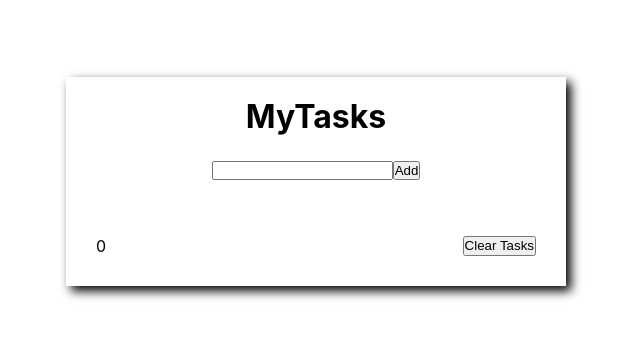
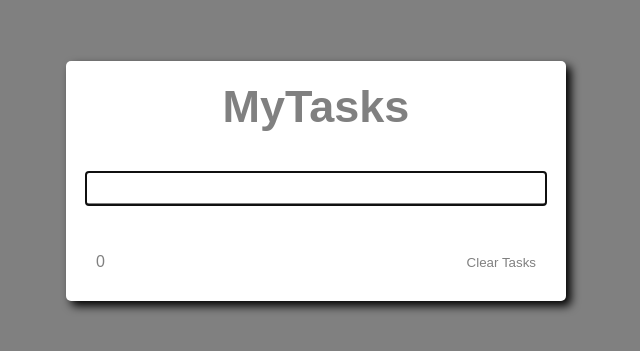
Before and after one commit to enesyagmur/todo-app-with-redux, a React (Create React App) app: page / in a window 1280 px wide. Shown: the part 219-570 px from the top of the page, without its empty margins (324-964 px from the left). Built offline with nearby package versions, Linux system fonts and the light colour scheme.

Commit message:
style islemleri

```diff
--- a/src/App.css
+++ b/src/App.css
@@ -2,6 +2,7 @@
   box-sizing: border-box;
   padding: 0;
   margin: 0;
+  font-family: Arial, Helvetica, sans-serif;
 }
 .App {
   width: 100%;
@@ -9,15 +10,27 @@
   display: flex;
   justify-content: center;
   align-items: center;
+  background-color: gray;
+}
+h1 {
+  font-size: 45px;
+  margin-bottom: 20px;
 }
 .main {
   width: 500px;
   padding: 20px;
+  background-color: white;
+  color: gray;
   box-shadow: 5px 5px 10px black;
+  border-radius: 5px;
   display: flex;
   flex-direction: column;
   align-items: center;
   justify-content: center;
+  -webkit-border-radius: 5px;
+  -moz-border-radius: 5px;
+  -ms-border-radius: 5px;
+  -o-border-radius: 5px;
 }
 footer {
   display: flex;
--- a/src/components/clear.jsx
+++ b/src/components/clear.jsx
@@ -5,7 +5,19 @@ import { useDispatch } from "react-redux";
 const Clear = () => {
   const dispatch = useDispatch();
 
-  return <button onClick={() => dispatch(clearAll())}>Clear Tasks</button>;
+  return (
+    <button
+      style={{
+        backgroundColor: "white",
+        border: "none",
+        color: "gray",
+        cursor: "pointer",
+      }}
+      onClick={() => dispatch(clearAll())}
+    >
+      Clear Tasks
+    </button>
+  );
 };
 
 export default Clear;
--- a/src/components/inputTask.css
+++ b/src/components/inputTask.css
@@ -5,3 +5,11 @@
   align-items: center;
   justify-content: center;
 }
+.input {
+  border: none;
+  border-bottom: 2px solid gray;
+  width: 100%;
+  padding: 5px;
+  text-align: center;
+  font-size: 18px;
+}
--- a/src/components/inputTask.jsx
+++ b/src/components/inputTask.jsx
@@ -7,14 +7,23 @@ import { nanoid } from "@reduxjs/toolkit";
 const InputTask = () => {
   const [input, setinput] = useState();
   const dispatch = useDispatch();
-  const add = () => {
-    dispatch(addTodo({ id: nanoid(), name: input }));
+  const add = (e) => {
+    if (e.keyCode === 13) {
+      dispatch(addTodo({ id: nanoid(), name: input }));
+      setinput("");
+    }
   };
 
   return (
     <div className="inputTask">
-      <input type="text" onChange={(e) => setinput(e.target.value)} />
-      <button onClick={add}>Add</button>
+      <input
+        type="text"
+        className="input"
+        autoFocus
+        value={input}
+        onChange={(e) => setinput(e.target.value)}
+        onKeyDown={(e) => add(e)}
+      />
     </div>
   );
 };
--- a/src/components/task.css
+++ b/src/components/task.css
@@ -1,5 +1,5 @@
 .tasks {
-  width: 60%;
+  width: 70%;
   display: flex;
   flex-direction: column;
 
@@ -13,5 +13,14 @@
   padding: 5px;
   display: flex;
   justify-content: center;
-  border: 1px solid black;
+  cursor: pointer;
+  border: 1px solid gray;
+  border-radius: 5px;
+  -webkit-border-radius: 5px;
+  -moz-border-radius: 5px;
+  -ms-border-radius: 5px;
+  -o-border-radius: 5px;
 }
+.task:hover {
+  background-color: rgb(243, 240, 240);
+}
```
